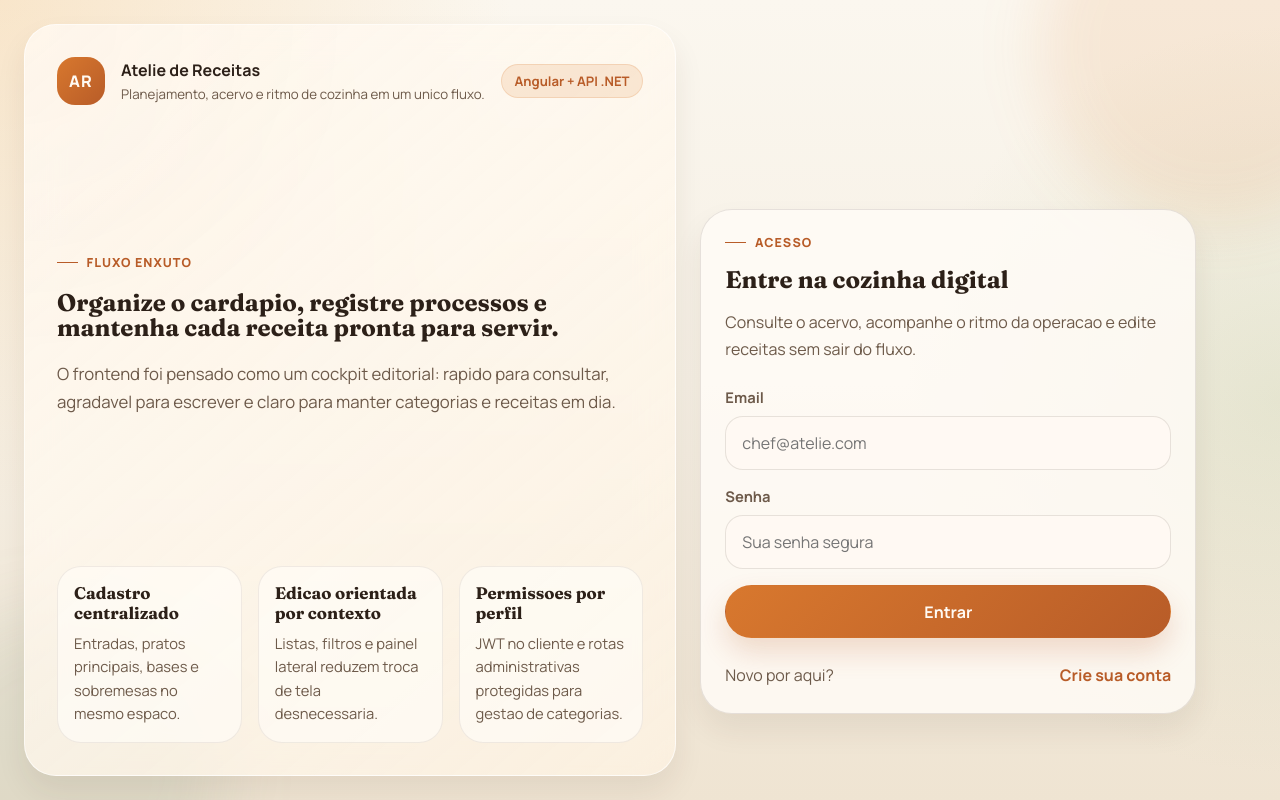
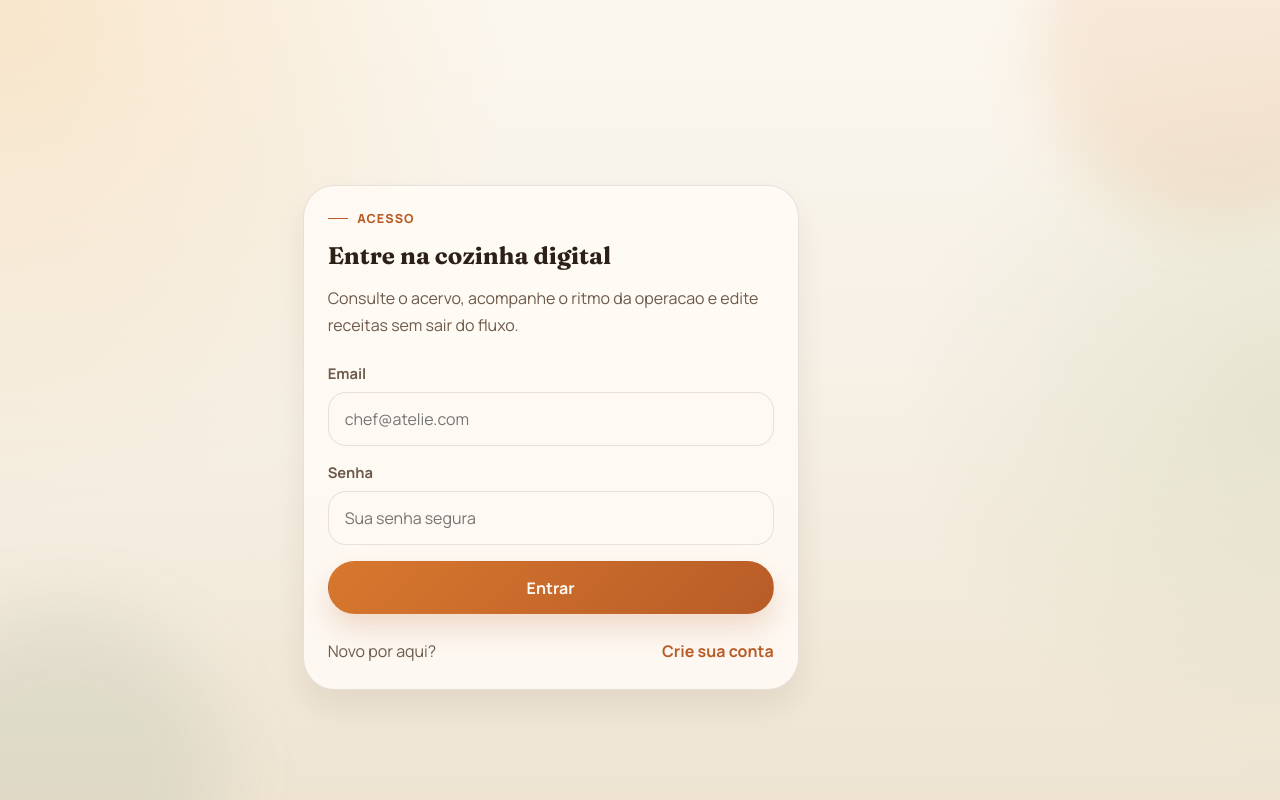
Before and after one commit to FelipeFioreti/chefarchive-web, an Angular app: page /auth/sign-in in a window 1280 px wide. Built offline with nearby package versions, Linux system fonts and the light colour scheme.

Commit message:
Corrigindo versão angular e adicionando bootstrap

```diff
--- a/angular.json
+++ b/angular.json
@@ -78,5 +78,8 @@
         }
       }
     }
+  },
+  "cli": {
+    "analytics": "408c0351-6b7c-4b9a-949d-2d23273fd754"
   }
 }
--- a/src/app/core/guards/admin.guard.ts
+++ b/src/app/core/guards/admin.guard.ts
@@ -12,6 +12,6 @@ export const adminGuard: CanActivateFn = () => {
     return true;
   }
 
-  notificationService.error('Acesso restrito', 'Somente administradores podem acessar a gestao de categorias.');
+  notificationService.error('Acesso restrito', 'Somente administradores podem acessar essa tela.');
   return router.createUrlTree(['/app/dashboard']);
 };
--- a/src/app/features/recipe-types/services/recipe-types.service.ts
+++ b/src/app/features/recipe-types/services/recipe-types.service.ts
@@ -1,8 +1,8 @@
 import { HttpClient } from '@angular/common/http';
 import { Injectable, inject } from '@angular/core';
 import { Observable } from 'rxjs';
-import { environment } from '../../../../../environments/environment';
 import { RecipeType, SaveRecipeTypePayload } from '../models/recipe-type.model';
+import {environment} from "../../../../environments/environment";
 
 @Injectable({ providedIn: 'root' })
 export class RecipeTypesService {
--- a/src/app/features/recipes/services/recipes.service.ts
+++ b/src/app/features/recipes/services/recipes.service.ts
@@ -1,7 +1,7 @@
 import { HttpClient } from '@angular/common/http';
 import { Injectable, inject } from '@angular/core';
 import { Observable } from 'rxjs';
-import { environment } from '../../../../../environments/environment';
+import { environment } from '../../../../environments/environment';
 import { Recipe, SaveRecipePayload } from '../models/recipe.model';
 
 @Injectable({ providedIn: 'root' })
--- a/src/app/layout/auth-layout/auth-layout.component.html
+++ b/src/app/layout/auth-layout/auth-layout.component.html
@@ -1,42 +1,4 @@
-<div class="auth-layout">
-  <section class="auth-hero glass-card stagger-in">
-    <div class="auth-hero__top">
-      <a routerLink="/auth/sign-in" class="brand">
-        <span class="brand__mark">AR</span>
-        <span class="brand__text">
-          <strong>Atelie de Receitas</strong>
-          <small>Planejamento, acervo e ritmo de cozinha em um unico fluxo.</small>
-        </span>
-      </a>
-
-      <span class="pill pill-accent">Angular + API .NET</span>
-    </div>
-
-    <div class="auth-hero__content">
-      <span class="eyebrow">Fluxo enxuto</span>
-      <h1 class="hero-title">Organize o cardapio, registre processos e mantenha cada receita pronta para servir.</h1>
-      <p>
-        O frontend foi pensado como um cockpit editorial: rapido para consultar, agradavel para escrever e claro para
-        manter categorias e receitas em dia.
-      </p>
-    </div>
-
-    <div class="auth-hero__highlights">
-      <article>
-        <strong>Cadastro centralizado</strong>
-        <span>Entradas, pratos principais, bases e sobremesas no mesmo espaco.</span>
-      </article>
-      <article>
-        <strong>Edicao orientada por contexto</strong>
-        <span>Listas, filtros e painel lateral reduzem troca de tela desnecessaria.</span>
-      </article>
-      <article>
-        <strong>Permissoes por perfil</strong>
-        <span>JWT no cliente e rotas administrativas protegidas para gestao de categorias.</span>
-      </article>
-    </div>
-  </section>
-
+<div class="container">
   <section class="auth-panel stagger-in">
     <router-outlet></router-outlet>
   </section>
--- a/src/index.html
+++ b/src/index.html
@@ -2,7 +2,7 @@
 <html lang="pt-BR">
 <head>
   <meta charset="utf-8">
-  <title>Atelie de Receitas</title>
+  <title>Receitas</title>
   <base href="/">
   <meta name="viewport" content="width=device-width, initial-scale=1">
   <meta name="theme-color" content="#f4ecdc">
```
Also changed, not shown: package.json (+14 -13 lines), 1 other file (tests, documents, lock files or other folders).
